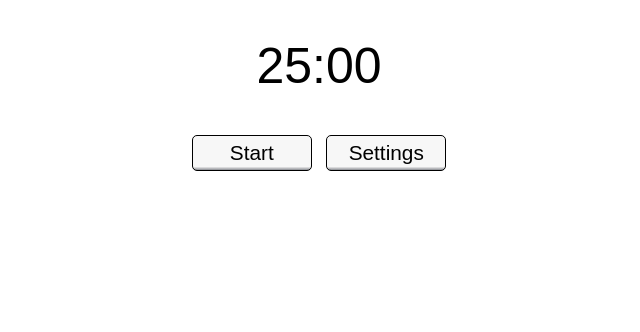
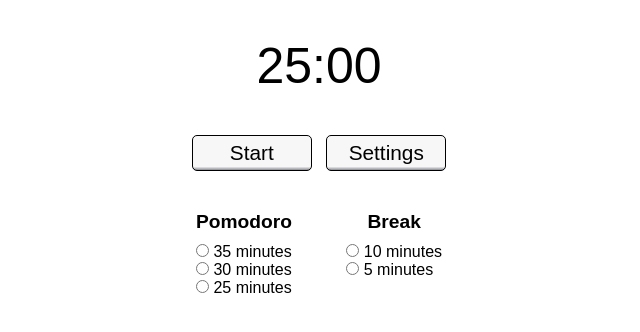
Before and after one commit to Loriens/Pomodoro-Timer, a plain HTML site: page index.html in a window 1280 px wide. Shown: the part 58-390 px from the top of the page, without its empty margins (321-961 px from the left). Drawn offline with Linux system fonts and the light colour scheme.

Commit message:
Add frame of the settings

```diff
--- a/css/style.css
+++ b/css/style.css
@@ -1,5 +1,5 @@
 body {
-	width: 400px;
+	width: 100%;
 	margin: 0 auto;
 	font-family: "Arial", sans-serif;
 }
@@ -47,4 +47,28 @@ main {
   	margin-right: 10px;
   }
 
+  .panel-settings {
+    margin: 40px auto;
+  }
+
+    .radio-buttons {
+      display: inline-block;
+      vertical-align: top;
+    }
+
+    .radio-buttons:last-child {
+      margin-left: 50px;
+    }
+
+      .title-settings {
+        margin-bottom: 10px;
+        font-size: 1.2em;
+        font-weight: bold;
+      }
+
+      .radio-buttons label {
+        display: block;
+        text-align: left;
+      }
+
 /* END MAIN */
--- a/index.html
+++ b/index.html
@@ -24,6 +24,19 @@
         <button class="button">Start</button>
         <button class="button">Settings</button>
       </section>
+      <section class="panel-settings">
+        <div class="radio-buttons">
+          <div class="title-settings">Pomodoro</div>
+          <label><input type="radio" name="timerFullTime" value="35"> 35 minutes</label>
+          <label><input type="radio" name="timerFullTime" value="30"> 30 minutes</label>
+          <label><input type="radio" name="timerFullTime" value="20"> 25 minutes</label>
+        </div>
+        <div class="radio-buttons">
+          <div class="title-settings">Break</div>
+          <label><input type="radio" name="timerFullTime" value="10"> 10 minutes</label>
+          <label><input type="radio" name="timerFullTime" value="5"> 5 minutes</label>
+        </div>
+      </section>
     </main>
 
     <script src="js/script.js"></script>
```
Also changed, not shown: js/script.js (indentation only).
